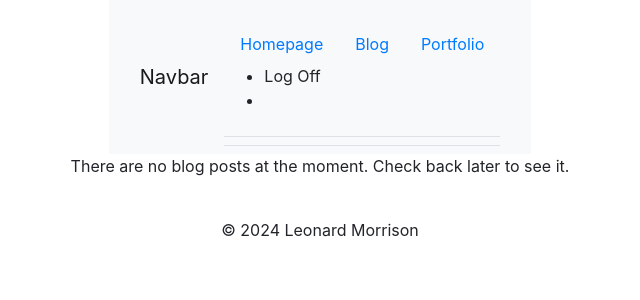
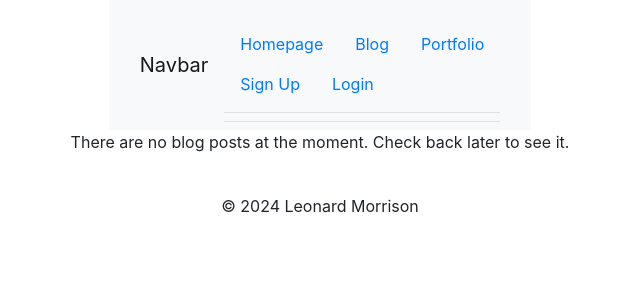
Before and after one commit to TheBigL/PersonalBlog, a Django app: page / in a window 1280 px wide. Shown: the part 24-324 px from the top of the page, without its empty margins (320-960 px from the left). Run offline with Django 5.2, Linux system fonts and the light colour scheme; some libraries are stand-ins or nearby versions.

Commit message:
Clean the authentication checking for the page

```diff
--- a/templates/base.html
+++ b/templates/base.html
@@ -27,15 +27,15 @@
                           </ul>
 
 
-                            {% if user.is_authenticated%}
-                            <ul class="nav"></ul>
-                            <li class="nav-item">Log Off</li>
-                            <li class="nav-item">User Information</li>
+                            {% if member.is_authenticated%}
+                            <ul class="nav me-auto"></ul>
+                            <li class="nav-item"><a class="nav-link" href="#">Log Off</a></li>
+                            <li class="nav-item"><a class="nav-link" href="#">User Information</a></li>
                             </ul>
                             {% else %}
-                            <ul>
-                              <li class="nav-item">Log Off</li>
-                              <li class="nav-item"></li>
+                            <ul class="nav me-auto">
+                              <li class="nav-item"><a class="nav-link" href="#">Sign Up</a></li>
+                              <li class="nav-item"><a class="nav-link" href="#">Login</a></li>
                             </ul>
                             {% endif%}
 
```
